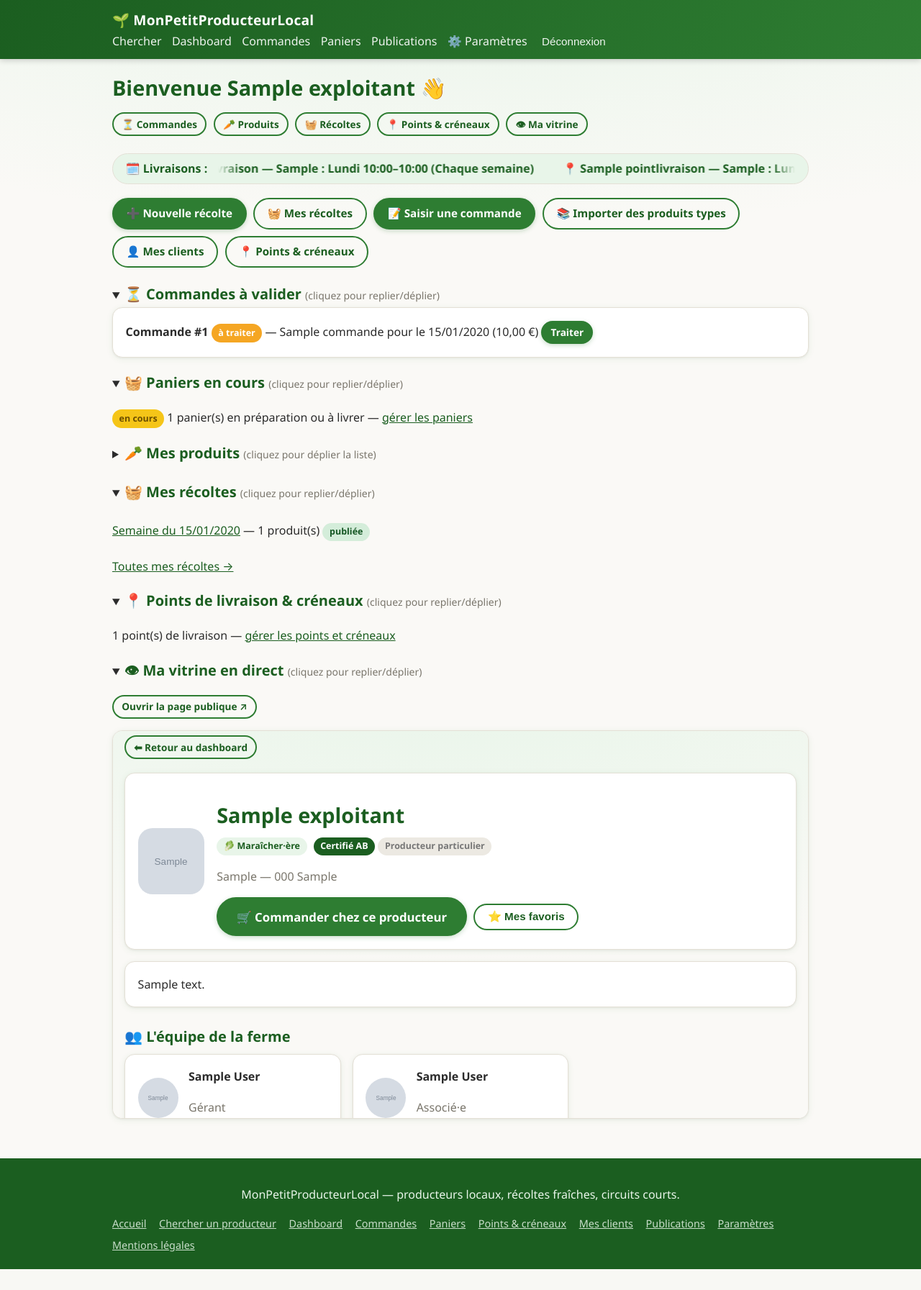
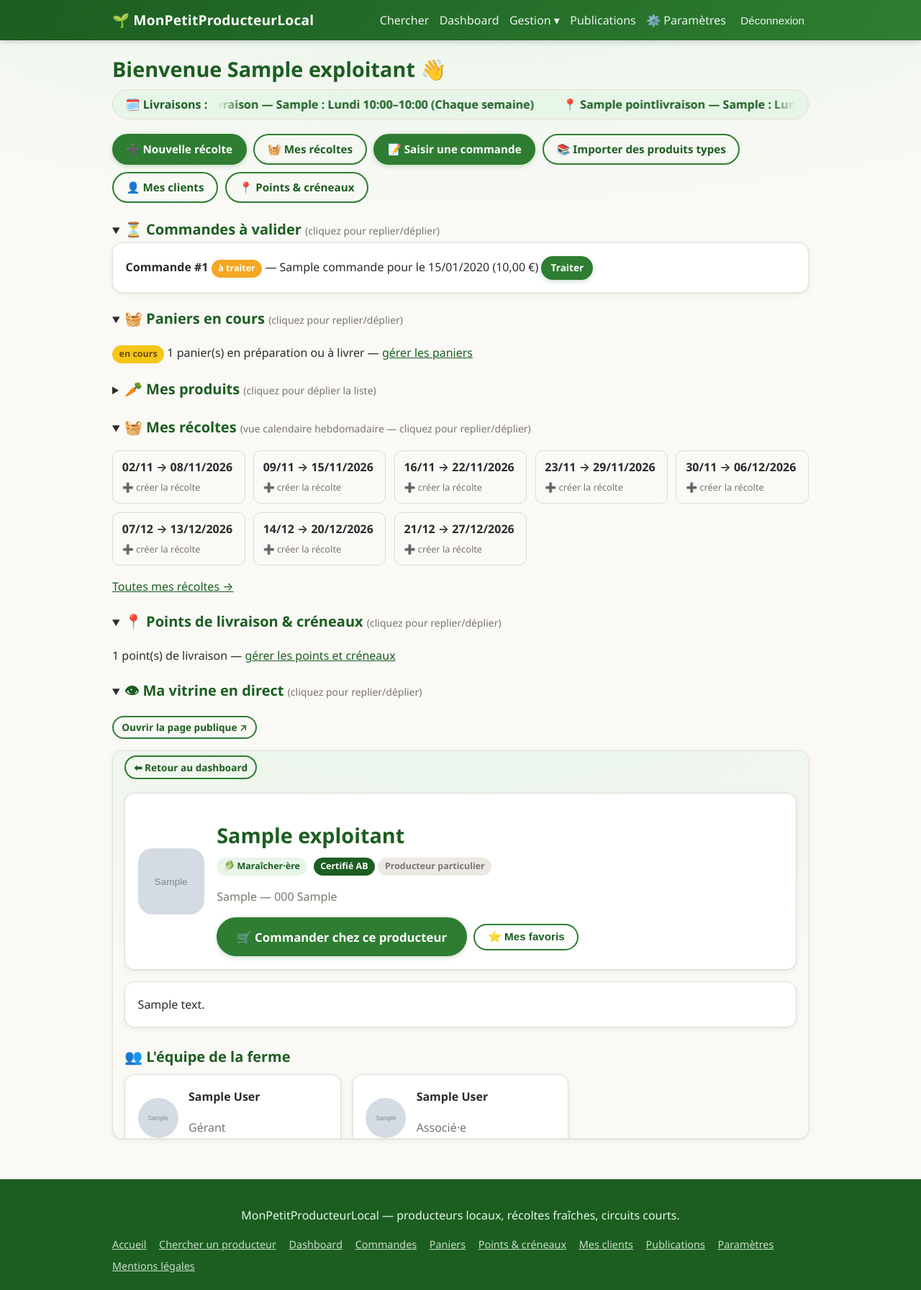
Before and after one commit to cartotrac/MonPetitMaraicher, a Django app: page /espace-pro/ in a window 1280 px wide. Shown: the whole page at 72% size. Before the commit the page ends 1764 px from the top, so only its background shows below. Run offline with Django 5.2, Linux system fonts and the light colour scheme; a user stored in the database is signed in; data comes from the database, SQL or seed files in the repository; tables that the repository leaves empty hold one stand-in row (values such as "Sample post"); grey boxes marked "Sample" are stand-in pictures; data that the repository does not hold is empty.

Commit message:
Bandeau pro : rubrique Gestion (Produits, Récoltes, Clients, Commandes, Paniers) ; dashboard épuré + calendrier récoltes ; créneaux multi-jours + semaine type ; dates client filtrées par point

```diff
--- a/portal/views.py
+++ b/portal/views.py
@@ -291,6 +291,33 @@ def proprietaire_requis(fonction):
 
 @login_required
 @exploitant_requis
+def _calendrier_recoltes(exploitant):
+    """Vue calendaire hebdomadaire des récoltes (dashboard) : les 8
+    prochaines semaines, chacune reliée à sa semaine de récolte si elle
+    existe (publiée ou brouillon), sinon à la création."""
+    aujourd_hui = timezone.localdate()
+    lundi_courant = aujourd_hui - datetime.timedelta(
+        days=aujourd_hui.weekday())
+    semaines = (SemaineRecolte.objects
+                .filter(exploitant=exploitant,
+                        lundi__gte=lundi_courant
+                        - datetime.timedelta(days=7))
+                .annotate(nb_lignes=Count("lignes")))
+    par_lundi = {s.lundi: s for s in semaines}
+    calendrier = []
+    for i in range(8):
+        lundi = lundi_courant + datetime.timedelta(weeks=i)
+        s = par_lundi.get(lundi)
+        calendrier.append({
+            "lundi": lundi,
+            "dimanche": lundi + datetime.timedelta(days=6),
+            "semaine": s,
+            "nb_lignes": s.nb_lignes if s else 0,
+            "passe": lundi < lundi_courant,
+        })
+    return calendrier
+
+
 def dashboard(request):
     """Page centrale du maraîcher : rubriques à gauche, aperçu de la
     vitrine publique en direct à droite, hero météo et bandeau des
@@ -322,6 +349,7 @@ def dashboard(request):
                          .filter(exploitant=exploitant)
                          .annotate(nb_lignes=Count("lignes"))
                          .order_by("-lundi")[:6]),
+        "calendrier": _calendrier_recoltes(exploitant),
         "points": exploitant.points_livraison.all(),
         "creneaux": exploitant.creneaux.select_related("point_livraison"),
         "commandes_attente": exploitant.commandes
@@ -1412,7 +1440,9 @@ def points_manage(request):
             point = (exploitant.points_livraison
                      .filter(pk=brut_point).first() if brut_point else None)
             try:
-                jour = int(request.POST.get("jour", ""))
+                jours_choisis = [int(j) for j in
+                                 request.POST.getlist("jours")
+                                 if j.strip().isdigit()]
                 capacite = int(request.POST.get("capacite") or 10)
                 heure_debut = datetime.time.fromisoformat(
                     request.POST.get("heure_debut", ""))
@@ -1420,21 +1450,33 @@ def points_manage(request):
                     request.POST.get("heure_fin", ""))
             except (TypeError, ValueError):
                 messages.error(request, "Créneau invalide "
-                               "(jour, horaires ou capacité).")
+                               "(jours, horaires ou capacité).")
                 return redirect("portal:points_manage")
             frequence = request.POST.get("frequence", "")
-            if not (1 <= jour <= 7) or heure_debut >= heure_fin:
+            if not jours_choisis:
+                messages.error(request, "Cochez au moins un jour de la "
+                               "semaine pour ce créneau.")
+            elif any(not (1 <= j <= 7) for j in jours_choisis):
                 messages.error(request, "Créneau invalide : jour entre "
-                               "lundi et dimanche, fin après le début.")
+                               "lundi et dimanche.")
+            elif heure_debut >= heure_fin:
+                messages.error(request, "Créneau invalide : la fin doit "
+                               "arriver après le début.")
             elif frequence not in CreneauLivraison.Frequence.values:
                 messages.error(request, "Fréquence inconnue.")
             else:
-                CreneauLivraison.objects.create(
-                    exploitant=exploitant, point_livraison=point,
-                    jour=jour, heure_debut=heure_debut,
-                    heure_fin=heure_fin, frequence=frequence,
-                    capacite=capacite)
-                messages.success(request, "Créneau ajouté.")
+                for jour in jours_choisis:
+                    CreneauLivraison.objects.create(
+                        exploitant=exploitant, point_livraison=point,
+                        jour=jour, heure_debut=heure_debut,
+                        heure_fin=heure_fin, frequence=frequence,
+                        capacite=capacite)
+                messages.success(
+                    request, "Créneau ajouté : "
+                    + ", ".join(dict(CreneauLivraison._meta
+                                     .get_field("jour").choices)[j]
+                                for j in jours_choisis)
+                    + f" {heure_debut}–{heure_fin}.")
         elif action == "creneau_supprimer":
             creneau = get_object_or_404(CreneauLivraison,
                                         pk=request.POST.get("pk"),
@@ -1449,6 +1491,7 @@ def points_manage(request):
         "points": points,
         "jours": CreneauLivraison._meta.get_field("jour").choices,
         "frequences": CreneauLivraison.Frequence.choices,
+        "creneaux": exploitant.creneaux.select_related("point_livraison"),
         "creneaux_sans_point": exploitant.creneaux
                               .filter(point_livraison__isnull=True),
     })
@@ -1735,6 +1778,15 @@ def order_create(request, slug):
                .order_by("-lundi").first())
     offres, mode = _offres_commande(exploitant, semaine)
     dates = _dates_livraison(exploitant, today)
+    # Jour (lundi=1…dimanche=7) de chaque date proposée + jours de
+    # créneau de chaque point : le formulaire client filtre les dates
+    # selon le point de livraison choisi.
+    dates_aff = [{"date": d, "jour": d.isoweekday()} for d in dates]
+    points_jours = {
+        p.pk: ",".join(str(c.jour)
+                       for c in p.creneaux.all())
+        for p in exploitant.points_livraison.all()
+        if p.creneaux.exists()}
 
     def _afficher(soumis=None):
         valeurs = dict(_valeurs_prefill(request, offres, exploitant))
@@ -1744,7 +1796,7 @@ def order_create(request, slug):
                     "offres": offres, "groupes": _groupes_offres(offres),
                     "mode": mode,
                     "points_livraison": exploitant.points_livraison.all(),
-                    "dates": dates}
+                    "dates": dates_aff, "points_jours": points_jours}
         contexte["valeurs"] = (soumis or {}).get("valeurs", valeurs)
         contexte["date_choisie"] = ((soumis or {}).get("date_livraison", "")
                                     or date_pre)
--- a/static/css/append.css
+++ b/static/css/append.css
@@ -90,6 +90,56 @@ details.bloc-replie > summary .aide-replier { font-size: 0.7em;
   .nav-links .btn { margin: 0.2rem 0; }
 }
 
+/* ---- Bandeau pro : menu déroulant « Gestion » ---- */
+.nav-gestion { position: relative; display: inline-block; }
+.nav-gestion-titre::after { content: ""; }
+.nav-gestion-menu { display: none; position: absolute; top: 100%;
+                    left: 0; min-width: 11rem; background: #fff;
+                    border-radius: 0 0 10px 10px; padding: 0.35rem 0;
+                    box-shadow: 0 10px 18px rgba(0, 0, 0, 0.18);
+                    z-index: 60; }
+.nav-gestion:hover .nav-gestion-menu,
+.nav-gestion:focus-within .nav-gestion-menu { display: block; }
+.nav-gestion-menu a { display: block; text-align: left;
+                      color: var(--accent-dark, #2e7d32);
+                      padding: 0.4rem 1rem; }
+.nav-gestion-menu a:hover { background: var(--accent-light, #e8f5e9); }
+@media (max-width: 820px) {
+  /* Dans le menu burger, la rubrique se déplie d'elle-même et le
+     libellé « Gestion ▾ » disparaît : liens directs. */
+  .nav-gestion-titre { display: none; }
+  .nav-gestion-menu { display: block; position: static; background:
+                      transparent; box-shadow: none; border-radius: 0;
+                      padding: 0 0 0.2rem 0.9rem; min-width: 0; }
+  .nav-gestion-menu a { padding: 0.25rem 0.2rem; }
+}
+
+/* ---- Dashboard : calendrier hebdomadaire des récoltes ---- */
+.cal-semaines { display: grid; grid-template-columns:
+                repeat(auto-fill, minmax(11.5rem, 1fr));
+                gap: 0.7rem; margin: 0.8rem 0; }
+.cal-semaine { display: block; text-decoration: none; color: inherit;
+               border: 1px solid rgba(0, 0, 0, 0.12); border-radius: 10px;
+               padding: 0.6rem 0.8rem; }
+.cal-semaine:hover { border-color: var(--accent, #2e7d32);
+                     box-shadow: 0 2px 8px rgba(0, 0, 0, 0.1); }
+.cal-semaine .cal-dates { font-weight: 600; }
+.cal-semaine .cal-etat { display: inline-block; margin-top: 0.3rem;
+                         font-size: 0.8rem; }
+.cal-semaine.passe { opacity: 0.55; }
+
+/* ---- Points & créneaux : sélection des jours par puces ---- */
+.jours-choix { border: none; padding: 0; margin: 0; }
+.jours-choix legend { font-weight: 600; margin-bottom: 0.3rem; }
+.jour-puce { display: inline-flex; align-items: center; gap: 0.25rem;
+             border: 1px solid rgba(0, 0, 0, 0.2); border-radius: 999px;
+             padding: 0.2rem 0.7rem; margin: 0 0.3rem 0.3rem 0;
+             cursor: pointer; }
+.jour-puce:has(input:checked) {
+  background: var(--accent, #2e7d32); color: #fff;
+  border-color: var(--accent, #2e7d32); }
+.jour-puce input { margin: 0; }
+
 /* ---- Récapitulatif de commande : fenêtre de confirmation ---- */
 .modal-recap { position: fixed; inset: 0; z-index: 100; display: flex;
                align-items: center; justify-content: center;
--- a/templates/base.html
+++ b/templates/base.html
@@ -22,8 +22,16 @@
       {% if user.is_authenticated %}
         {% if exploitant_courant %}
           <a href="{% url 'portal:dashboard' %}">Dashboard</a>
-          <a href="{% url 'portal:order_list' %}">Commandes</a>
-          <a href="{% url 'portal:panier_list' %}">Paniers</a>
+          <div class="nav-gestion">
+            <a class="nav-gestion-titre" href="{% url 'portal:dashboard' %}#produits">Gestion ▾</a>
+            <div class="nav-gestion-menu">
+              <a href="{% url 'portal:dashboard' %}#produits">🥕 Produits</a>
+              <a href="{% url 'portal:harvest_list' %}">🧺 Récoltes</a>
+              <a href="{% url 'portal:clients_suivi' %}">👤 Mes clients</a>
+              <a href="{% url 'portal:order_list' %}">⏳ Commandes</a>
+              <a href="{% url 'portal:panier_list' %}">🧺 Paniers</a>
+            </div>
+          </div>
           <a href="{% url 'portal:publications_manage' %}">Publications</a>
           <a href="{% url 'portal:parametres' %}">⚙️ Paramètres</a>
         {% else %}
--- a/templates/portal/pro/dashboard.html
+++ b/templates/portal/pro/dashboard.html
@@ -3,13 +3,6 @@
 {% block retour_dashboard %}{% endblock %}
 {% block content %}
 <h1>Bienvenue {{ exploitant.nom_ferme }} 👋</h1>
-<nav class="quick-actions" aria-label="Rubriques du dashboard">
-  <a class="btn btn-outline btn-sm" href="#commandes" onclick="document.getElementById('commandes').open=true;">⏳ Commandes</a>
-  <a class="btn btn-outline btn-sm" href="#produits" onclick="document.getElementById('produits').open=true;">🥕 Produits</a>
-  <a class="btn btn-outline btn-sm" href="#recoltes" onclick="document.getElementById('recoltes').open=true;">🧺 Récoltes</a>
-  <a class="btn btn-outline btn-sm" href="#points" onclick="document.getElementById('points').open=true;">📍 Points &amp; créneaux</a>
-  <a class="btn btn-outline btn-sm" href="#vitrine" onclick="document.getElementById('vitrine').open=true;">👁 Ma vitrine</a>
-</nav>
 
 {% if meteo %}
 <div class="meteo-hero card">
@@ -196,22 +189,30 @@
 </details>
 
 <details id="recoltes" class="bloc-replie" open>
-  <summary><h2>🧺 Mes récoltes <span class="muted aide-replier">(cliquez pour replier/déplier)</span></h2></summary>
-  {% if semaines %}
-    <ul class="recoltes-mini">
-      {% for s in semaines %}
-        <li><a href="{% url 'portal:harvest_manage' s.pk %}">Semaine du {{ s.lundi|date:"d/m/Y" }}</a>
-            — {{ s.nb_lignes }} produit(s)
-            {% if s.publiee %}<span class="badge badge-ok">publiée</span>{% else %}<span class="badge badge-off">non publiée</span>{% endif %}</li>
-      {% endfor %}
-    </ul>
-    <p><a href="{% url 'portal:harvest_list' %}">Toutes mes récoltes →</a></p>
-  {% else %}
-    <p class="etat-vide"><span class="etat-vide-emoji">🧺</span>
-       Aucune récolte saisie. Publiez chaque semaine la liste de ce que
-       vous récoltez : vos clients commanderont dessus.
-       <a class="btn" href="{% url 'portal:harvest_new' %}">➕ Créer ma première récolte</a></p>
-  {% endif %}
+  <summary><h2>🧺 Mes récoltes <span class="muted aide-replier">(vue calendaire hebdomadaire — cliquez pour replier/déplier)</span></h2></summary>
+  <div class="cal-semaines">
+    {% for s in calendrier %}
+      {% if s.semaine %}
+        <a class="cal-semaine {% if s.passe %}passe{% endif %}"
+           href="{% url 'portal:harvest_manage' s.semaine.pk %}">
+          <span class="cal-dates">{{ s.lundi|date:"d/m" }} → {{ s.dimanche|date:"d/m/Y" }}</span><br>
+          {% if s.semaine.publiee %}
+            <span class="badge badge-ok cal-etat">publiée</span>
+          {% else %}
+            <span class="badge badge-off cal-etat">brouillon</span>
+          {% endif %}
+          <span class="muted">{{ s.nb_lignes }} produit(s)</span>
+        </a>
+      {% else %}
+        <a class="cal-semaine {% if s.passe %}passe{% endif %}"
+           href="{% url 'portal:harvest_new' %}">
+          <span class="cal-dates">{{ s.lundi|date:"d/m" }} → {{ s.dimanche|date:"d/m/Y" }}</span><br>
+          <span class="cal-etat muted">➕ créer la récolte</span>
+        </a>
+      {% endif %}
+    {% endfor %}
+  </div>
+  <p><a href="{% url 'portal:harvest_list' %}">Toutes mes récoltes →</a></p>
 </details>
 
 <details id="points" class="bloc-replie" open>
@@ -235,3 +236,15 @@
 </details>
 </div>
 {% endblock %}
+{% block extrajs %}
+<script>
+/* Depuis le bandeau « Gestion » ou une ancre (#produits…), la rubrique
+   ciblée du dashboard se déplie automatiquement. */
+(function () {
+  if (!location.hash) { return; }
+  var cible = document.querySelector(
+    "details" + location.hash.replace(/[^\w-]/g, ""));
+  if (cible) { cible.open = true; cible.scrollIntoView(); }
+})();
+</script>
+{% endblock %}
```
Also changed, not shown: templates/order_create.html (+29 -4 lines), templates/portal/pro/points.html (+40 -6 lines).
